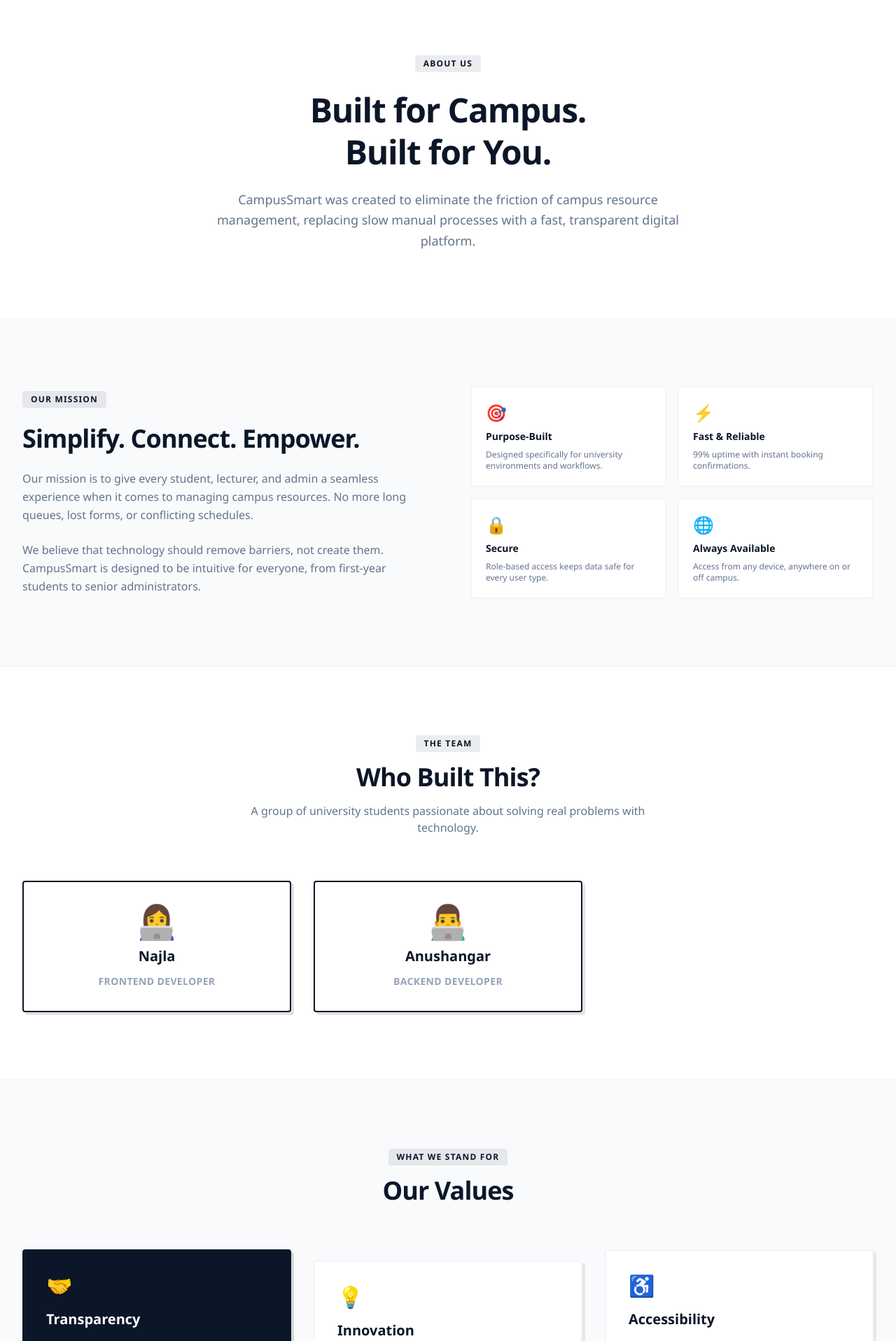
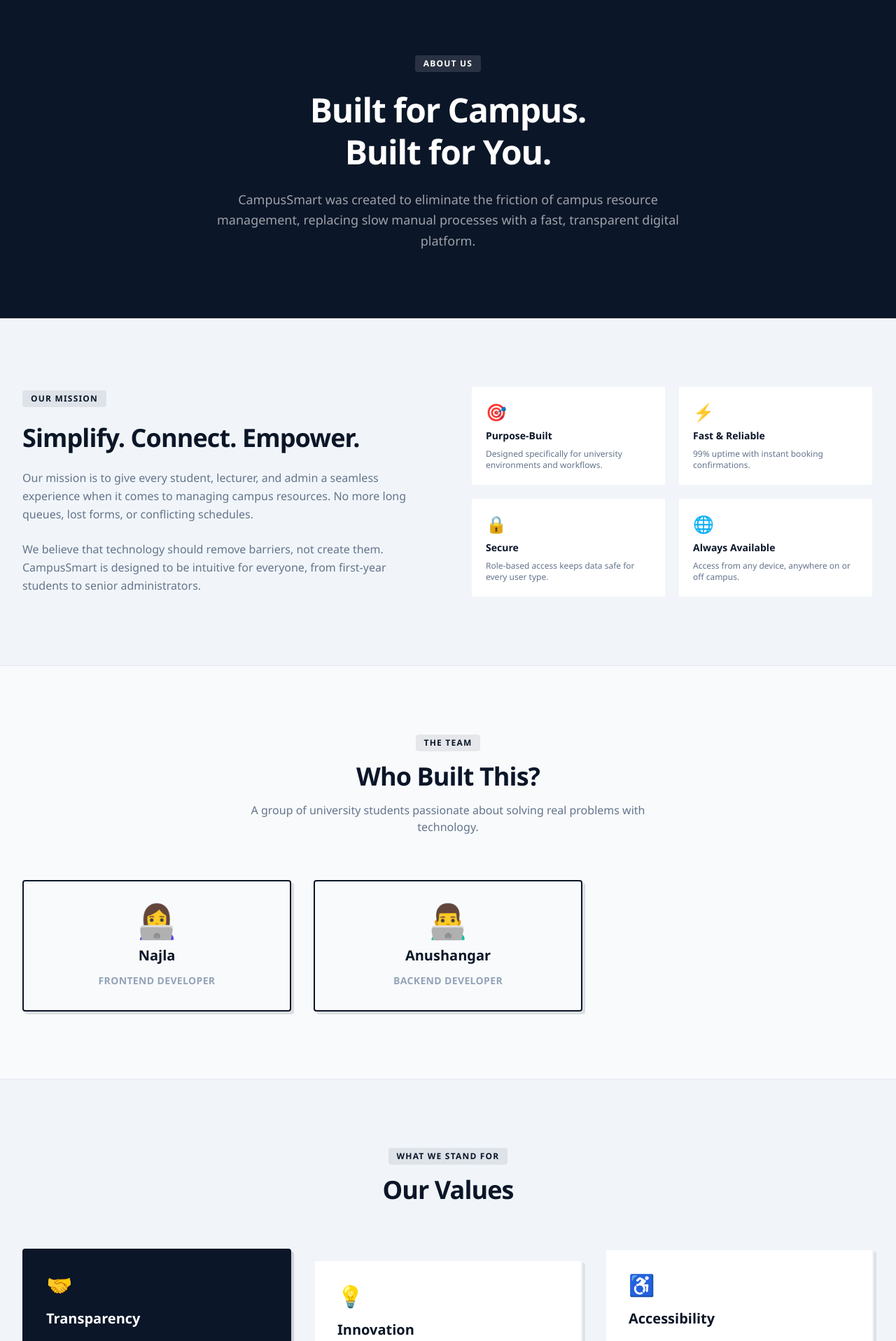
Before and after one commit to Anushangar-U/PAF-Project, a React (Create React App) app in the folder smartcampus-frontend/: page /about in a window 1280 px wide. Shown: the part 100-2017 px from the top of the page at 70% size. Built offline with nearby package versions, Linux system fonts and the light colour scheme.

Commit message:
feat: implement landing page components including Home, About, and Contact pages

```diff
--- a/smartcampus-frontend/src/components/About.js
+++ b/smartcampus-frontend/src/components/About.js
@@ -6,28 +6,28 @@ const NAV = '#0b1628';
 
 const About = () => {
   return (
-    <div className="min-h-screen bg-white flex flex-col">
+    <div className="min-h-screen bg-slate-50 flex flex-col">
       <Navbar />
 
       <main className="flex-1">
         {/* Hero */}
-        <div className="bg-white py-24 border-b border-slate-100">
+        <div className="py-24" style={{ background: NAV }}>
           <div className="max-w-4xl mx-auto px-8 text-center space-y-6">
             <div className="inline-block px-3 py-1 text-xs font-bold uppercase tracking-widest rounded-sm"
-              style={{ background: '#0b162814', color: NAV }}>
+              style={{ background: 'rgba(255,255,255,0.12)', color: 'white' }}>
               About Us
             </div>
-            <h1 className="text-5xl font-extrabold tracking-tight leading-tight" style={{ color: NAV }}>
+            <h1 className="text-5xl font-extrabold tracking-tight leading-tight text-white">
               Built for Campus. <br/>Built for You.
             </h1>
-            <p className="text-slate-500 text-lg font-medium max-w-2xl mx-auto leading-relaxed">
+            <p className="text-lg font-medium max-w-2xl mx-auto leading-relaxed" style={{ color: 'rgba(255,255,255,0.6)' }}>
               CampusSmart was created to eliminate the friction of campus resource management, replacing slow manual processes with a fast, transparent digital platform.
             </p>
           </div>
         </div>
 
         {/* Mission */}
-        <div className="bg-slate-50 py-24 border-b border-slate-100">
+        <div className="bg-slate-100 py-24 border-b border-slate-200">
           <div className="max-w-7xl mx-auto px-8 grid grid-cols-1 md:grid-cols-2 gap-16 items-center">
             <div className="space-y-6">
               <div className="inline-block px-3 py-1 text-xs font-bold uppercase tracking-widest rounded-sm"
@@ -62,7 +62,7 @@ const About = () => {
         </div>
 
         {/* Team */}
-        <div className="bg-white py-24 border-b border-slate-100">
+        <div className="bg-slate-50 py-24 border-b border-slate-200">
           <div className="max-w-7xl mx-auto px-8">
             <div className="text-center mb-16">
               <div className="inline-block px-3 py-1 text-xs font-bold uppercase tracking-widest rounded-sm mb-4"
@@ -91,7 +91,7 @@ const About = () => {
         </div>
 
         {/* Values */}
-        <div className="bg-slate-50 py-24 border-b border-slate-100">
+        <div className="bg-slate-100 py-24 border-b border-slate-200">
           <div className="max-w-7xl mx-auto px-8">
             <div className="text-center mb-16">
               <div className="inline-block px-3 py-1 text-xs font-bold uppercase tracking-widest rounded-sm mb-4"
--- a/smartcampus-frontend/src/components/Contact.js
+++ b/smartcampus-frontend/src/components/Contact.js
@@ -15,26 +15,26 @@ const Contact = () => {
   const inputStyle = { color: NAV };
 
   return (
-    <div className="min-h-screen bg-white flex flex-col">
+    <div className="min-h-screen bg-slate-50 flex flex-col">
       <Navbar />
 
       <main className="flex-1">
         {/* Hero */}
-        <div className="bg-white py-24 border-b border-slate-100">
+        <div className="py-24" style={{ background: NAV }}>
           <div className="max-w-4xl mx-auto px-8 text-center space-y-6">
             <div className="inline-block px-3 py-1 text-xs font-bold uppercase tracking-widest rounded-sm"
-              style={{ background: '#0b162814', color: NAV }}>
+              style={{ background: 'rgba(255,255,255,0.12)', color: 'white' }}>
               Get In Touch
             </div>
-            <h1 className="text-5xl font-extrabold tracking-tight" style={{ color: NAV }}>Contact Us</h1>
-            <p className="text-slate-500 text-lg font-medium max-w-2xl mx-auto">
+            <h1 className="text-5xl font-extrabold tracking-tight text-white">Contact Us</h1>
+            <p className="text-lg font-medium max-w-2xl mx-auto" style={{ color: 'rgba(255,255,255,0.6)' }}>
               Have a question, suggestion, or issue? We'd love to hear from you. Our team typically responds within 24 hours.
             </p>
           </div>
         </div>
 
         {/* Contact Grid */}
-        <div className="bg-slate-50 py-24 border-b border-slate-100">
+        <div className="bg-slate-100 py-24 border-b border-slate-200">
           <div className="max-w-7xl mx-auto px-8 grid grid-cols-1 md:grid-cols-2 gap-16">
             {/* Form */}
             <div>
@@ -124,7 +124,7 @@ const Contact = () => {
         </div>
 
         {/* FAQ */}
-        <div className="bg-white py-24">
+        <div className="bg-slate-50 py-24">
           <div className="max-w-4xl mx-auto px-8">
             <div className="text-center mb-16">
               <div className="inline-block px-3 py-1 text-xs font-bold uppercase tracking-widest rounded-sm mb-4"
--- a/smartcampus-frontend/src/components/Home.js
+++ b/smartcampus-frontend/src/components/Home.js
@@ -6,12 +6,12 @@ const NAV = '#0b1628';
 
 const Home = () => {
   return (
-    <div className="min-h-screen bg-white flex flex-col">
+    <div className="min-h-screen bg-slate-50 flex flex-col">
       <Navbar />
 
       <main className="flex-1">
         {/* Hero */}
-        <div className="bg-white py-24 border-b border-slate-100">
+        <div className="bg-slate-50 py-24 border-b border-slate-200">
           <div className="max-w-7xl mx-auto px-8 grid grid-cols-1 md:grid-cols-2 gap-12 items-center">
             <div className="space-y-8">
               <div className="inline-block px-3 py-1 text-xs font-bold uppercase tracking-widest rounded-sm"
@@ -62,7 +62,7 @@ const Home = () => {
         </div>
 
         {/* Impact Stats */}
-        <div className="bg-slate-50 py-16 border-b border-slate-100">
+        <div className="bg-slate-100 py-16 border-b border-slate-200">
           <div className="max-w-7xl mx-auto px-8">
             <div className="grid grid-cols-2 md:grid-cols-4 gap-8 divide-x divide-slate-200">
               {[
@@ -81,7 +81,7 @@ const Home = () => {
         </div>
 
         {/* How It Works */}
-        <div className="bg-white py-24 border-b border-slate-100">
+        <div className="bg-slate-50 py-24 border-b border-slate-200">
           <div className="max-w-7xl mx-auto px-8">
             <div className="text-center mb-16">
               <div className="inline-block px-3 py-1 text-xs font-bold uppercase tracking-widest rounded-sm mb-4"
@@ -117,7 +117,7 @@ const Home = () => {
         </div>
 
         {/* Features */}
-        <div className="bg-slate-50 py-24 border-b border-slate-100">
+        <div className="bg-slate-100 py-24 border-b border-slate-200">
           <div className="max-w-7xl mx-auto px-8">
             <div className="text-center mb-16">
               <div className="inline-block px-3 py-1 text-xs font-bold uppercase tracking-widest rounded-sm mb-4"
@@ -151,7 +151,7 @@ const Home = () => {
         </div>
 
         {/* Who Is It For */}
-        <div className="bg-white py-24 border-b border-slate-100">
+        <div className="bg-slate-50 py-24 border-b border-slate-200">
           <div className="max-w-7xl mx-auto px-8">
             <div className="text-center mb-16">
               <div className="inline-block px-3 py-1 text-xs font-bold uppercase tracking-widest rounded-sm mb-4"
```
